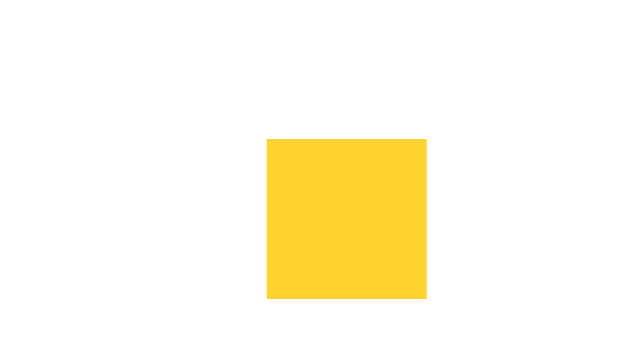
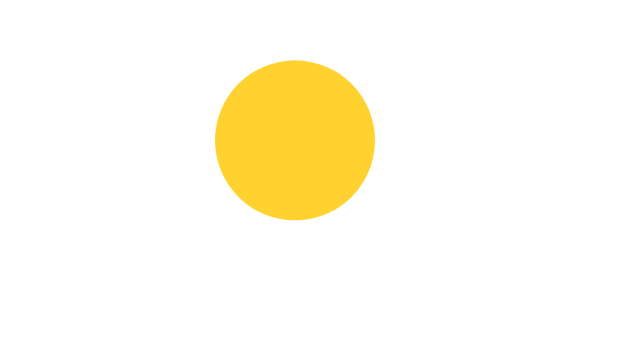
Before and after one commit to fullStackAnsh/motion.dev, a Next.js app: page / in a window 1280 px wide. Shown: the part 181-518 px from the top of the page, without its empty margins (345-985 px from the left). Built offline with nearby package versions, Linux system fonts and the light colour scheme.

Commit message:
A spinning ball

```diff
--- a/src/app/page.tsx
+++ b/src/app/page.tsx
@@ -1,11 +1,11 @@
-import Box from '@/components/box'
+import SpiningBall from '@/components/SpiningBall'
 import React from 'react'
 
 function page() {
   return (
    <>
    <div className='w-[100vw] h-[100vh] flex justify-center items-center'>
-     <Box />
+     <SpiningBall />
    </div>
    </>
   )
--- /dev/null
+++ b/src/components/SpiningBall.tsx
@@ -0,0 +1,10 @@
+import React from 'react'
+import * as motion from 'motion/react-client'
+import { easeInOut } from 'motion'
+function SpiningBall() {
+  return (
+    <motion.div className='w-40 h-40 bg-amber-300 rounded-full'  animate={{y:[0,-100,0]}}  transition={{duration:3,repeat:Infinity, ease:"easeInOut"}}></motion.div>
+  )
+}
+
+export default SpiningBall
--- a/src/components/box.tsx
+++ /dev/null
@@ -1,10 +0,0 @@
-import React from 'react'
-import * as motion from 'motion/react-client'
-import { easeInOut } from 'motion'
-function Box() {
-  return (
-    <motion.div className='w-40 h-40 bg-amber-300' initial={{x:-100,}} animate={{x:100}}  transition={{duration:3,repeat:Infinity, ease:"easeInOut"}}></motion.div>
-  )
-}
-
-export default Box
```
